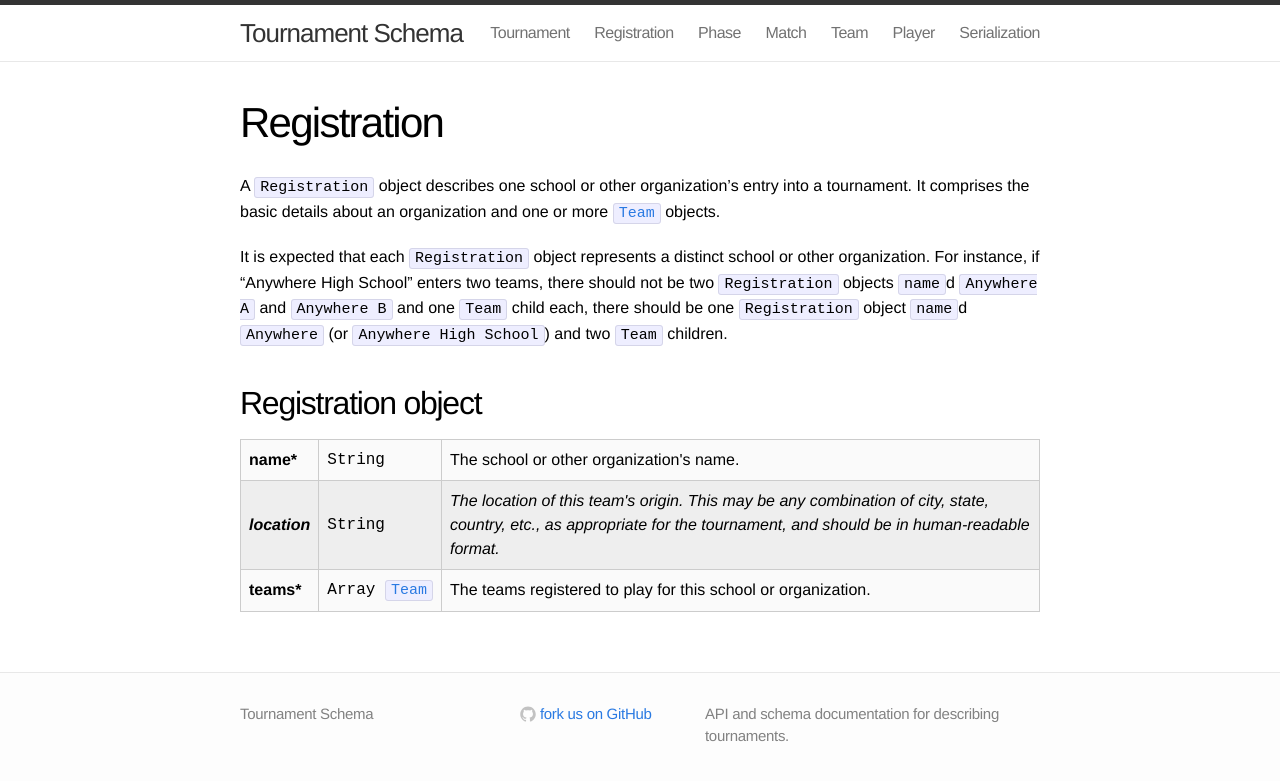
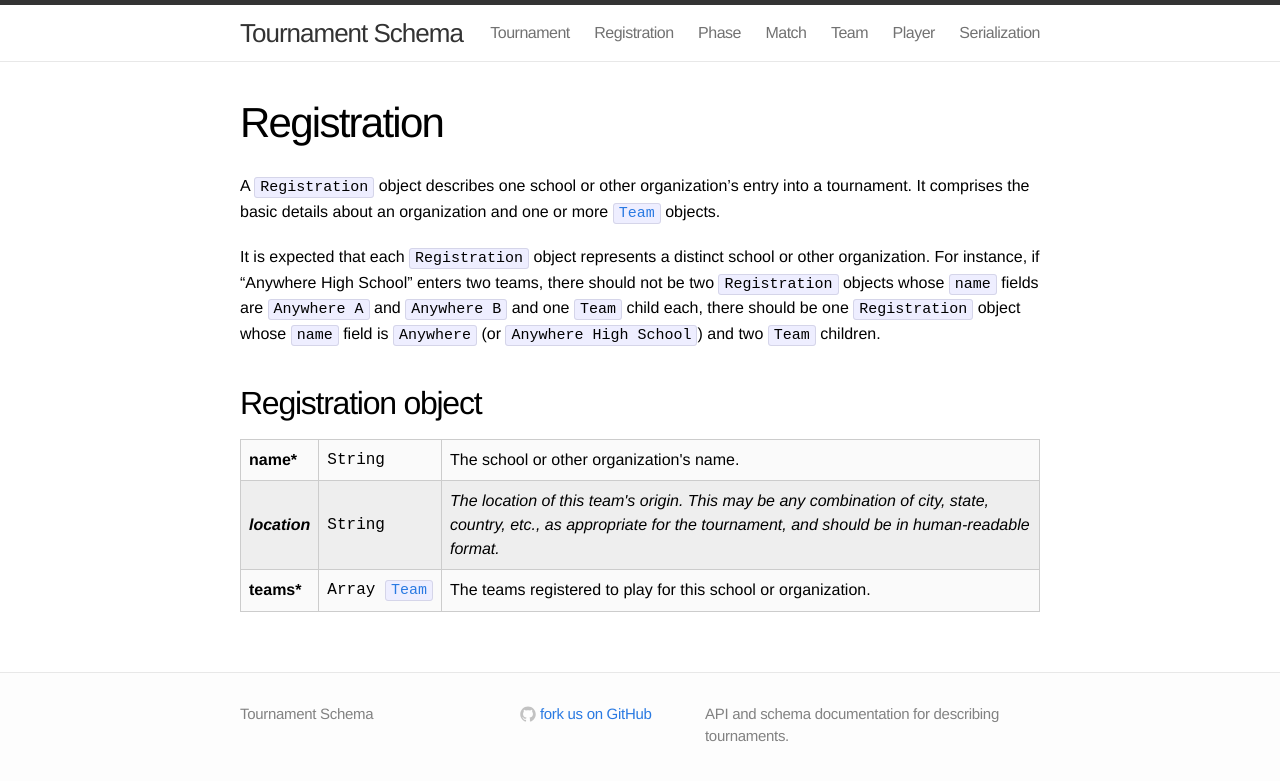
Before and after one commit to quizbowl/schema, a Jekyll site: the page built from registration.md, in a window 1280 px wide. Shown: the top 781 px of the page. Built offline with Jekyll 4.4.1, drawn with Linux system fonts in a browser that asks for light colours.

Commit message:
Tweak wording

```diff
--- a/registration.md
+++ b/registration.md
@@ -4,7 +4,7 @@ title: Registration
 ---
 A `Registration` object describes one school or other organization's entry into a tournament. It comprises the basic details about an organization and one or more [`Team`][team] objects.
 
-It is expected that each `Registration` object represents a distinct school or other organization. For instance, if "Anywhere High School" enters two teams, there should not be two `Registration` objects `name`d `Anywhere A` and `Anywhere B` and one `Team` child each, there should be one `Registration` object `name`d `Anywhere` (or `Anywhere High School`) and two `Team` children.
+It is expected that each `Registration` object represents a distinct school or other organization. For instance, if "Anywhere High School" enters two teams, there should not be two `Registration` objects whose `name` fields are `Anywhere A` and `Anywhere B` and one `Team` child each, there should be one `Registration` object whose `name` field is `Anywhere` (or `Anywhere High School`) and two `Team` children.
 
 ## Registration object
 
```
